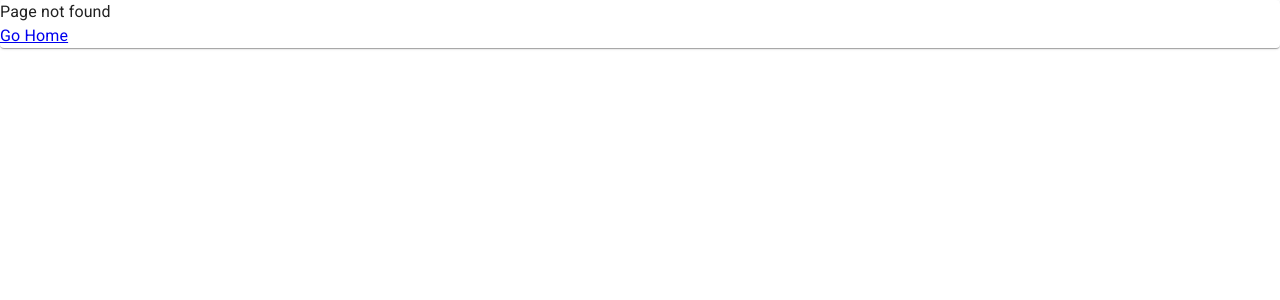
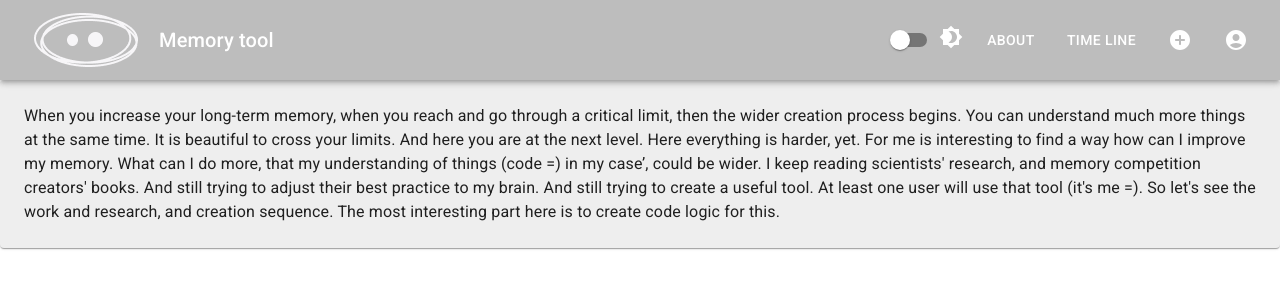
Before and after one commit to KlimaGi/ca-memory-tool, a React (Create React App) app: page /about in a window 1280 px wide. Before the commit this address had no page. Shown: the top 300 px of the page. Built offline with nearby package versions, Linux system fonts and the light colour scheme.

Commit message:
feat: add file structure

```diff
--- a/src/app.tsx
+++ b/src/app.tsx
@@ -1,31 +1,29 @@
 import React from 'react';
 import { Routes, Route, BrowserRouter } from 'react-router-dom';
-// import { Stack } from '@mui/material';
-// import NavBar from './components/nav-bar';
-import TodayFeed from './components/today-feed';
-// import TimeLine from './components/time-line';
+
+import NotFoundPage from './pages/global/not-found-page';
+import GlobalLayout from './pages/global/components/global-layout';
+import TodayPage from './pages/global/today-page';
+import AboutPage from './pages/global/about-page';
+
+import AuthLayout from './pages/auth/components/auth-layout';
 import LoginPage from './pages/auth/login-page';
 import RegisterPage from './pages/auth/register-page';
-import NotFoundPage from './pages/global/not-found-page';
-
-import AuthLayout from './pages/auth/components/auth-layout';
 
 const App: React.FC = () => (
   <BrowserRouter>
     <Routes>
-      {/* <NavBar />
-    <Stack direction="row" spacing={2} justifyContent="space-between">
-      <TodayFeed />
-      <TimeLine />
-    </Stack> */}
+
+      <Route path="/" element={<GlobalLayout />}>
+        <Route index element={<TodayPage />} />
+        <Route path="about" element={<AboutPage />} />
+        <Route path="*" element={<NotFoundPage />} />
+      </Route>
+
       <Route path="auth" element={<AuthLayout />}>
         <Route path="login" element={<LoginPage />} />
         <Route path="register" element={<RegisterPage />} />
       </Route>
-
-      <Route path="/" element={<TodayFeed />} />
-
-      <Route path="/*" element={<NotFoundPage />} />
 
     </Routes>
   </BrowserRouter>
--- /dev/null
+++ b/src/pages/global/about-page.tsx
@@ -0,0 +1,24 @@
+import React from 'react';
+import { Typography, Card } from '@mui/material';
+
+const About = () => (
+  <Card sx={{ backgroundColor: 'grey.200', p: 3 }}>
+    <Typography>
+      When you increase your long-term memory, when you reach and go through a critical limit,
+      then the wider creation process begins. You can understand much more
+      things at the same time. It is beautiful to cross your limits. And here you are
+      at the next level. Here everything is harder, yet.
+      For me is interesting to find a way how can I improve my memory.
+      What can I do more, that my understanding of things (code =)
+      in my case&rsquo;, could be wider. I keep reading scientists&apos; research,
+      and memory competition creators&apos; books. And still trying to
+      adjust their best practice to my brain. And still trying to create a useful tool.
+      At least one user will use that tool (it&apos;s me =).
+      So let&apos;s see the work and research, and creation sequence.
+      The most interesting part here is to create code logic for this.
+    </Typography>
+  </Card>
+
+);
+
+export default About;
--- a/src/components/nav-bar.tsx
+++ b/src/pages/global/components/application-bar/index.tsx
@@ -3,7 +3,7 @@ import {
   AppBar, Box, Typography, styled, Toolbar, IconButton, Stack, Button,
 } from '@mui/material';
 import { AddCircleRounded, AccountCircle } from '@mui/icons-material';
-import logo from '../assets/logo-white-sm.png';
+import logo from '../../../../assets/logo-white-sm.png';
 import ThemeSwitch from './theme-switch';
 
 const StyleToolBar = styled(Toolbar)({
--- /dev/null
+++ b/src/pages/global/components/global-layout.tsx
@@ -0,0 +1,13 @@
+import React from 'react';
+import { Outlet } from 'react-router-dom';
+import { Box } from '@mui/material';
+import ApplicationBar from './application-bar';
+
+const GlobalLayout: React.FC = () => (
+  <Box>
+    <ApplicationBar />
+    <Outlet />
+  </Box>
+);
+
+export default GlobalLayout;
--- a/src/components/today-feed.tsx
+++ b/src/pages/global/today-page/components/main-section/index.tsx
@@ -1,18 +1,14 @@
 import React from 'react';
 import { Box } from '@mui/material';
 import LessonItem from './lesson-item';
-import NavBar from './nav-bar';
 
 const TodayFeed = () => (
-  <>
-    <NavBar />
-    <Box flex={4} p={2}>
-      <LessonItem />
-      <LessonItem />
-      <LessonItem />
+  <Box flex={4} p={2}>
+    <LessonItem />
+    <LessonItem />
+    <LessonItem />
 
-    </Box>
-  </>
+  </Box>
 
 );
 
--- /dev/null
+++ b/src/pages/global/today-page/index.tsx
@@ -0,0 +1,14 @@
+import React from 'react';
+import { Stack } from '@mui/material';
+import TodayFeed from './components/main-section';
+import TimeLine from './components/side-bar';
+
+const TodayPage: React.FC = () => (
+
+  <Stack direction="row" spacing={2} justifyContent="space-between">
+    <TodayFeed />
+    <TimeLine />
+  </Stack>
+);
+
+export default TodayPage;
```
Also changed, not shown: src/components/about.tsx (deleted, +0 -28 lines), src/paragraph.tsx (deleted, +0 -29 lines), src/pages/global/components/application-bar/theme-switch.tsx (renamed from src/components/theme-switch.tsx), src/pages/global/today-page/components/main-section/lesson-item.tsx (renamed from src/components/lesson-item.tsx), src/pages/global/today-page/components/side-bar/index.tsx (renamed from src/components/time-line.tsx), src/pages/global/today-page/components/side-bar/lesson-item-progress.tsx (renamed from src/components/lesson-item-progress.tsx).
